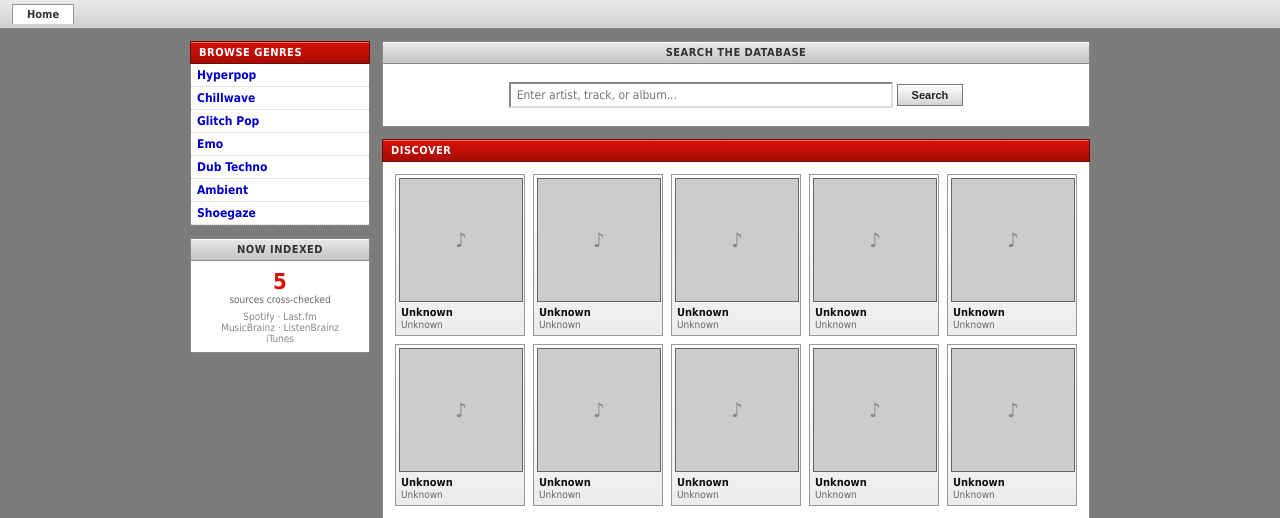
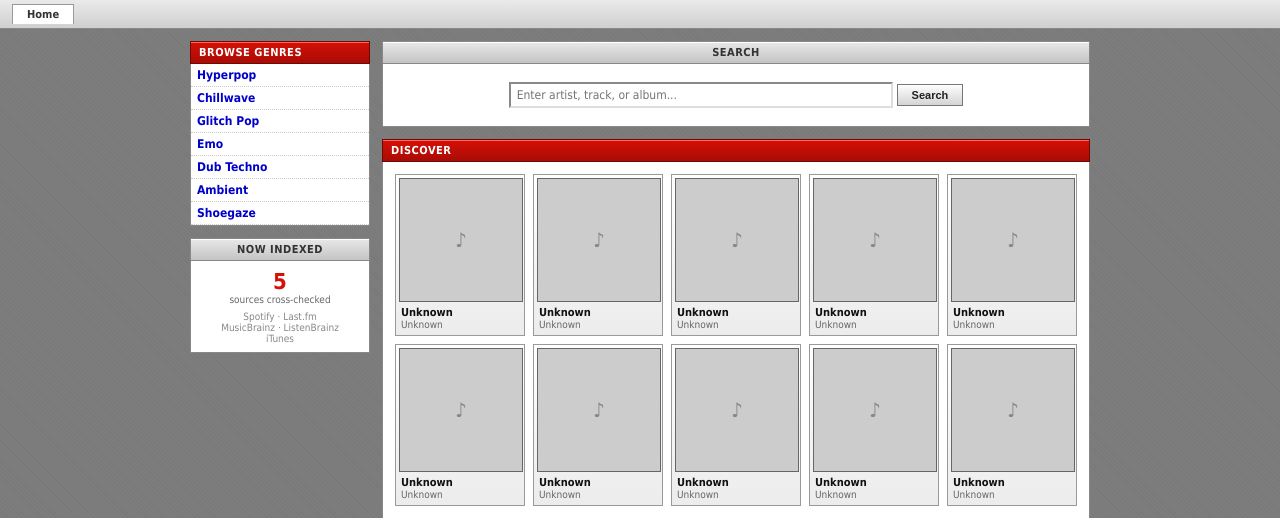
Before and after one commit to alexandru-istrate1/echo-music, a Flask app: page / in a window 1280 px wide. Shown: the part 48-566 px from the top of the page. Run offline with Flask 3, Linux system fonts and the light colour scheme; data comes from the database, SQL or seed files in the repository; data that the repository does not hold is empty.

Commit message:
new design

```diff
--- a/templates/index.html
+++ b/templates/index.html
@@ -48,7 +48,7 @@
         <!-- MAIN -->
         <div class="main">
 
-            <div class="section-bar gray">Search the Database</div>
+            <div class="section-bar gray">Search</div>
             <div class="panel">
                 <div class="search-box">
                     <form action="/" method="POST">
```
